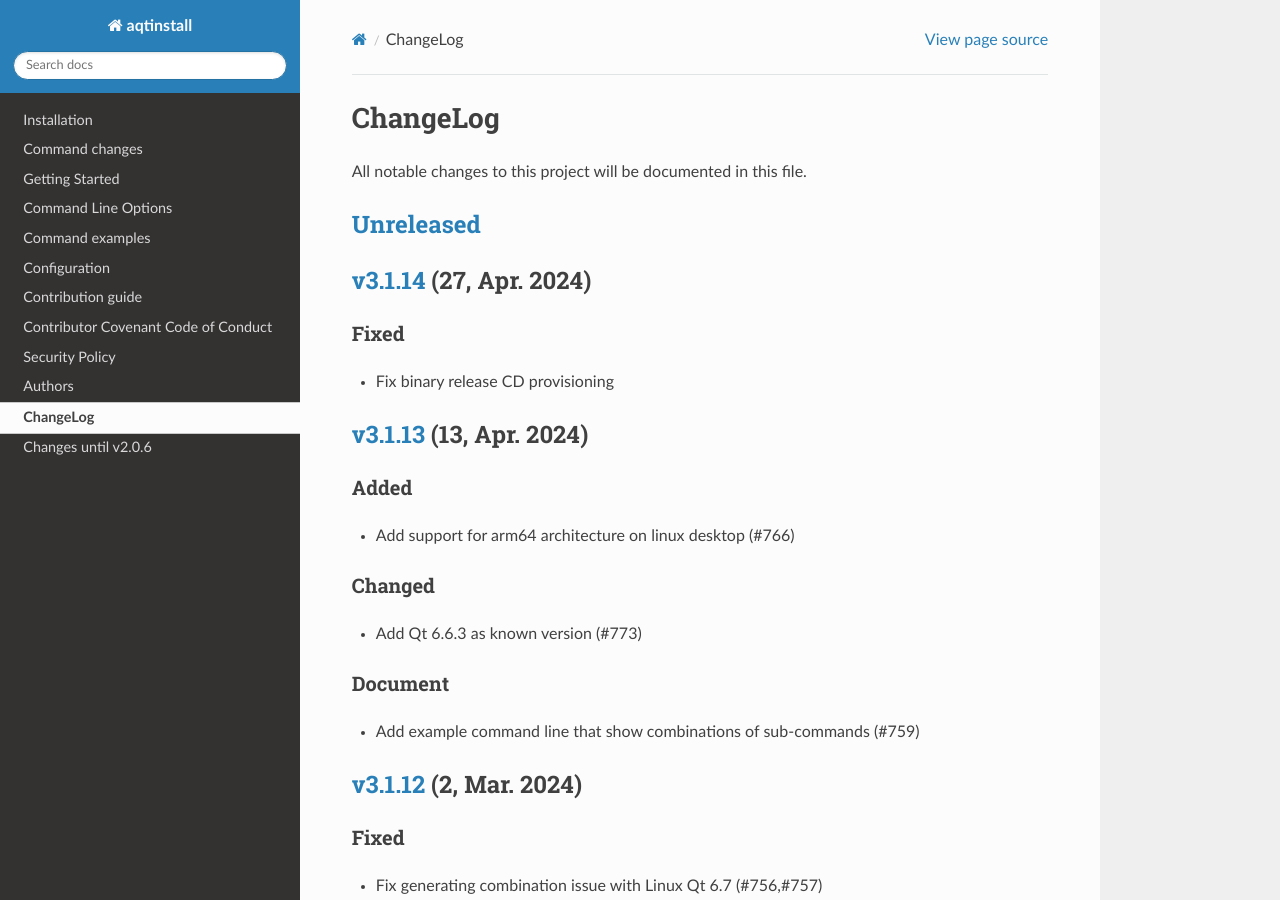
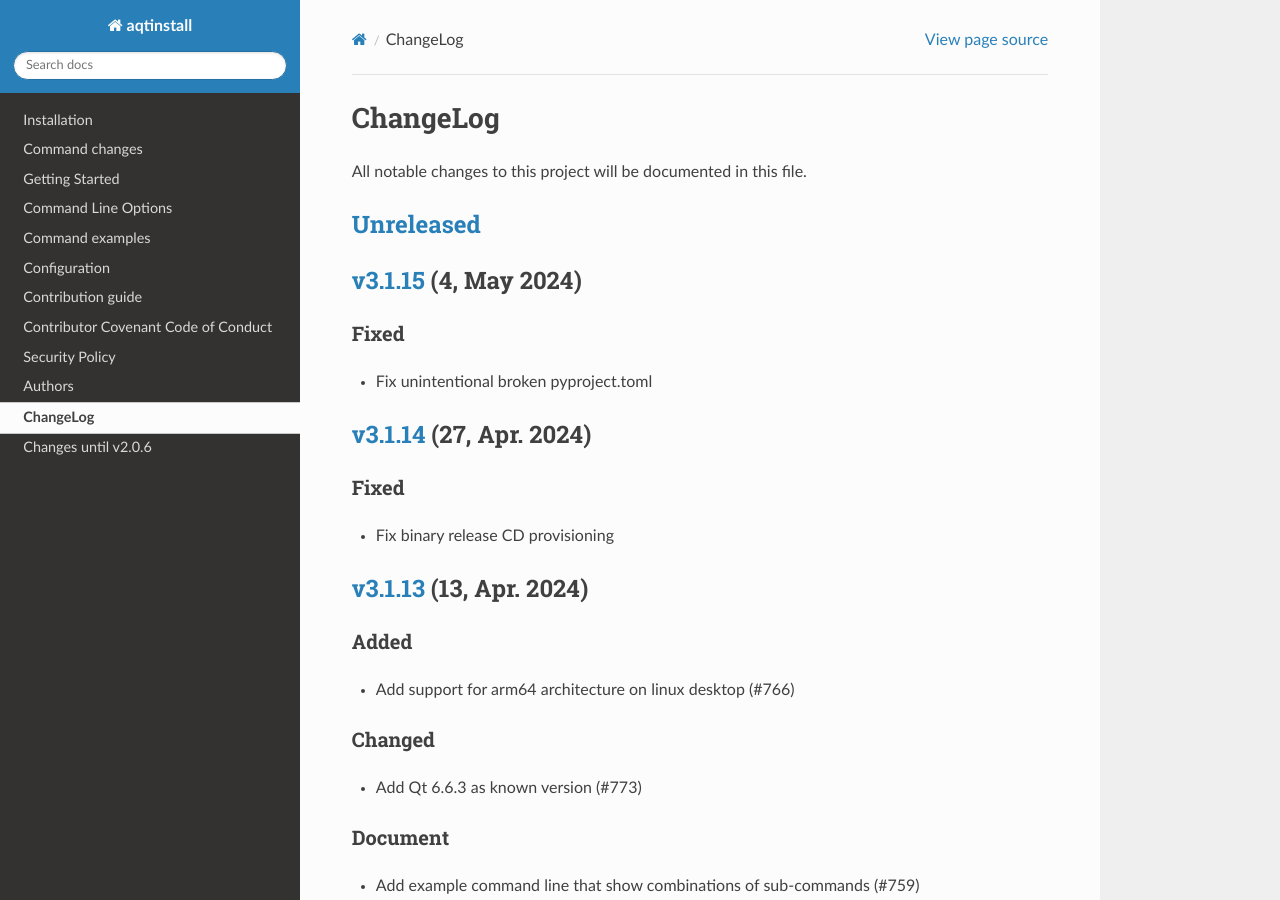
Before and after one commit to miurahr/aqtinstall, a Sphinx documentation site: the page built from docs/CHANGELOG.rst, in a window 1280 px wide and 900 px high. Built offline with Sphinx 7.4.7 and the Read the Docs theme 2.0.0, drawn with Linux system fonts in a browser that asks for light colours; the version number could not be read and is left out.

Commit message:
Release v3.1.15
Fixed
-----
* Fix unintentional broken pyproject.toml

Signed-off-by: Hiroshi Miura <miurahr@linux.com>

```diff
--- a/docs/CHANGELOG.rst
+++ b/docs/CHANGELOG.rst
@@ -12,6 +12,13 @@
 
 `Unreleased`_
 =============
+
+`v3.1.15`_ (4, May 2024)
+========================
+
+Fixed
+-----
+* Fix unintentional broken pyproject.toml
 
 `v3.1.14`_ (27, Apr. 2024)
 ==========================
@@ -361,7 +368,8 @@
 * Check Update.xml file with SHA256 hash (#493)
 
 
-.. _Unreleased: https://github.com/miurahr/aqtinstall/compare/v3.1.14...HEAD
+.. _Unreleased: https://github.com/miurahr/aqtinstall/compare/v3.1.15...HEAD
+.. _v3.1.15: https://github.com/miurahr/aqtinstall/compare/v3.1.14...v3.1.15
 .. _v3.1.14: https://github.com/miurahr/aqtinstall/compare/v3.1.13...v3.1.14
 .. _v3.1.13: https://github.com/miurahr/aqtinstall/compare/v3.1.12...v3.1.13
 .. _v3.1.12: https://github.com/miurahr/aqtinstall/compare/v3.1.11...v3.1.12
```
